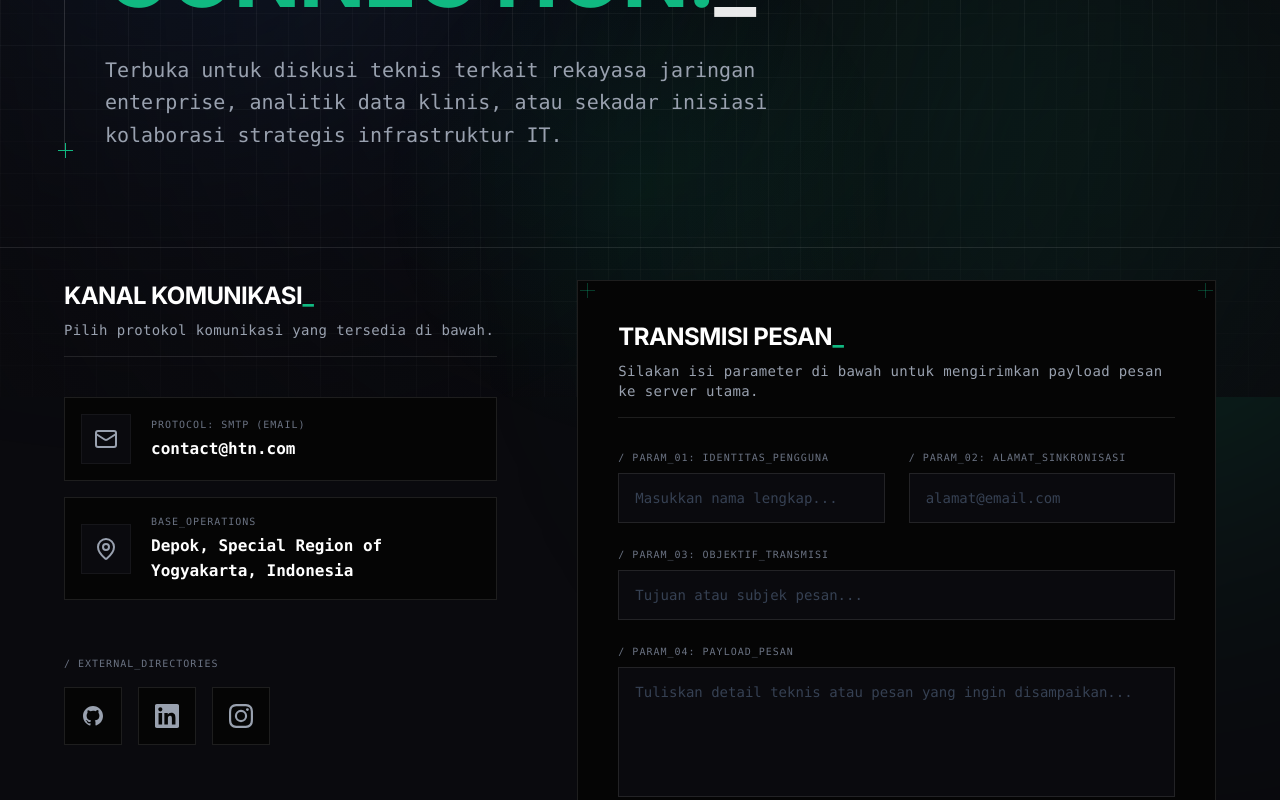
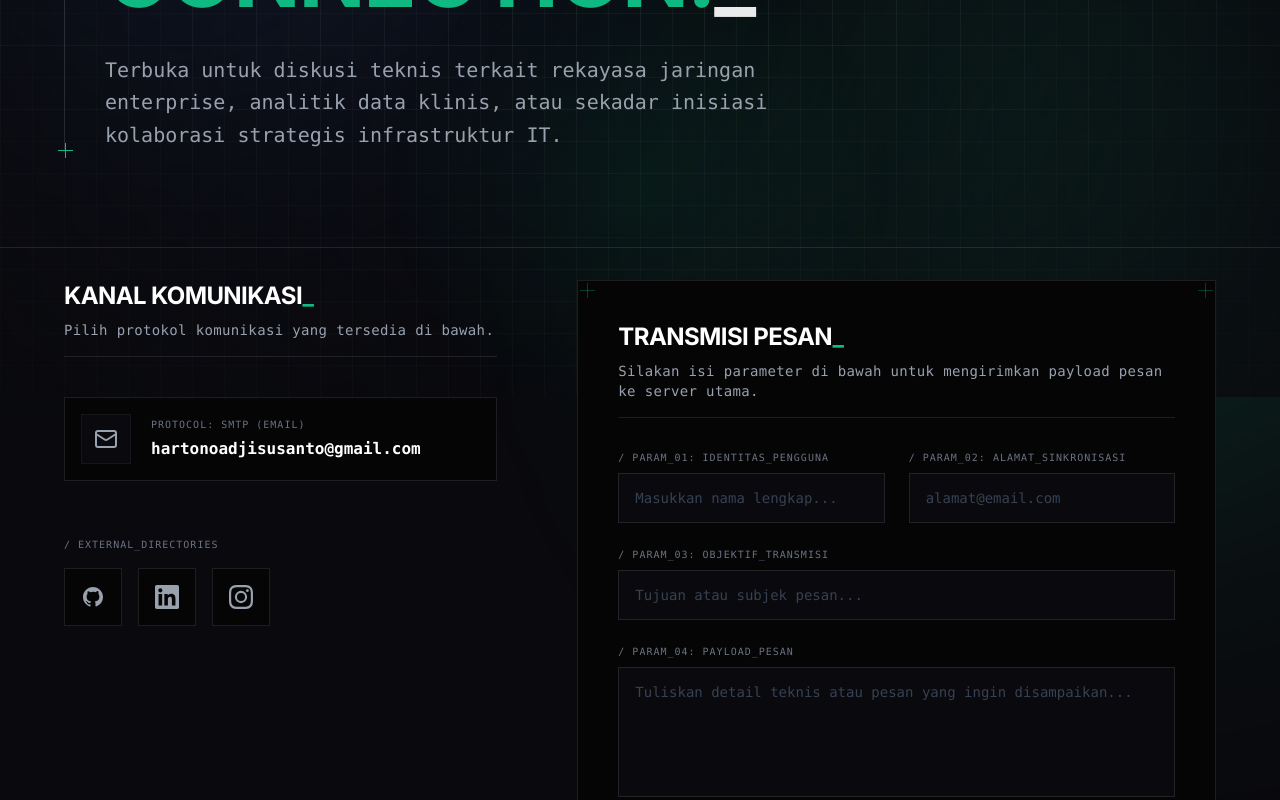
Before and after one commit to hey-harton/hey-harton.github.io, a Next.js app: page /contacts in a window 1280 px wide. Shown: the part 403-1203 px from the top of the page. Built offline with nearby package versions, Linux system fonts and the light colour scheme.

Commit message:
feat: update contact links and button text for improved clarity and localization

```diff
--- a/src/components/layout/Navbar.tsx
+++ b/src/components/layout/Navbar.tsx
@@ -63,7 +63,7 @@ export default function Navbar() {
               onClick={() => setIsOpen(false)}
               className="flex items-center justify-center w-full bg-brand-blue px-6 py-4 font-mono font-bold text-xs tracking-widest uppercase text-white mt-2 hover:bg-[#0f52d6] transition-colors rounded-none"
             >
-              Execute_Contact
+              Hubungi Saya
             </Link>
           </div>
         </div>
--- a/src/components/sections/contacts-page/ContactInfoSection.tsx
+++ b/src/components/sections/contacts-page/ContactInfoSection.tsx
@@ -39,20 +39,9 @@ export default function ContactInfoSection() {
           </div>
           <div>
             <span className="block text-[10px] text-gray-500 uppercase tracking-widest mb-1 font-mono">PROTOCOL: SMTP (EMAIL)</span>
-            <span className="text-white font-mono font-semibold">contact@htn.com</span>
+            <span className="text-white font-mono font-semibold">hartonoadjisusanto@gmail.com</span>
           </div>
         </a>
-
-        {/* Location */}
-        <div className="flex items-center gap-5 p-4 bg-[#050505] border border-white/10 rounded-none relative">
-          <div className="p-3 bg-[#0a0a0e] text-gray-400 border border-white/5">
-            <MapPin size={24} />
-          </div>
-          <div>
-            <span className="block text-[10px] text-gray-500 uppercase tracking-widest mb-1 font-mono">BASE_OPERATIONS</span>
-            <span className="text-white font-mono font-semibold">Depok, Special Region of Yogyakarta, Indonesia</span>
-          </div>
-        </div>
       </div>
 
       {/* Social Links */}
--- a/src/components/sections/home-page/HomeCTA.tsx
+++ b/src/components/sections/home-page/HomeCTA.tsx
@@ -57,7 +57,7 @@ export default function HomeCTASection() {
                 href="/contacts"
                 className="group/btn flex items-center justify-between bg-[#0a0a0e] text-white px-6 py-4 text-[10px] font-mono font-bold hover:bg-brand-blue hover:text-[#050505] transition-colors w-full sm:w-[300px] border border-white/20 hover:border-brand-blue rounded-none uppercase tracking-widest"
               >
-                <span>EXECUTE_CONTACT_PROTOCOL</span>
+                <span>HUBUNGI SAYA</span>
                 <ArrowRight size={16} className="group-hover/btn:translate-x-1 transition-transform" />
               </Link>
             </div>
```
